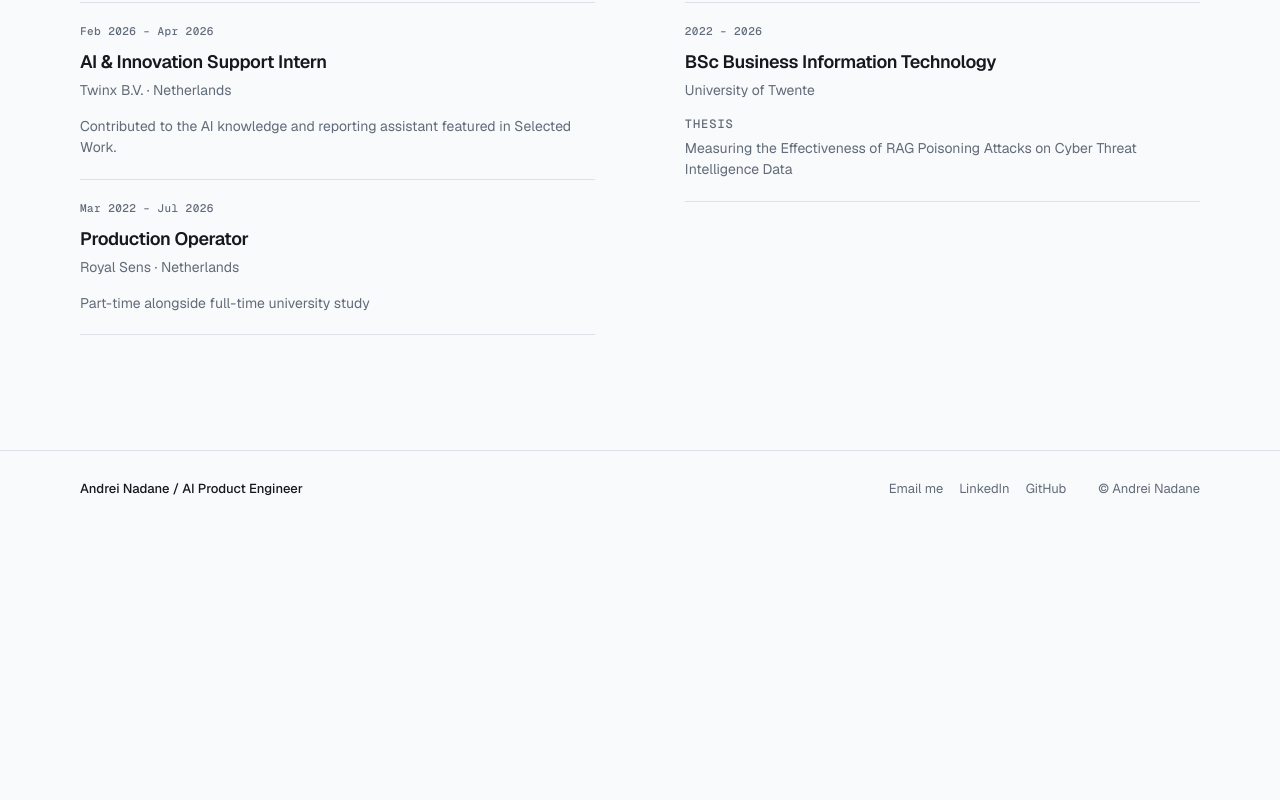
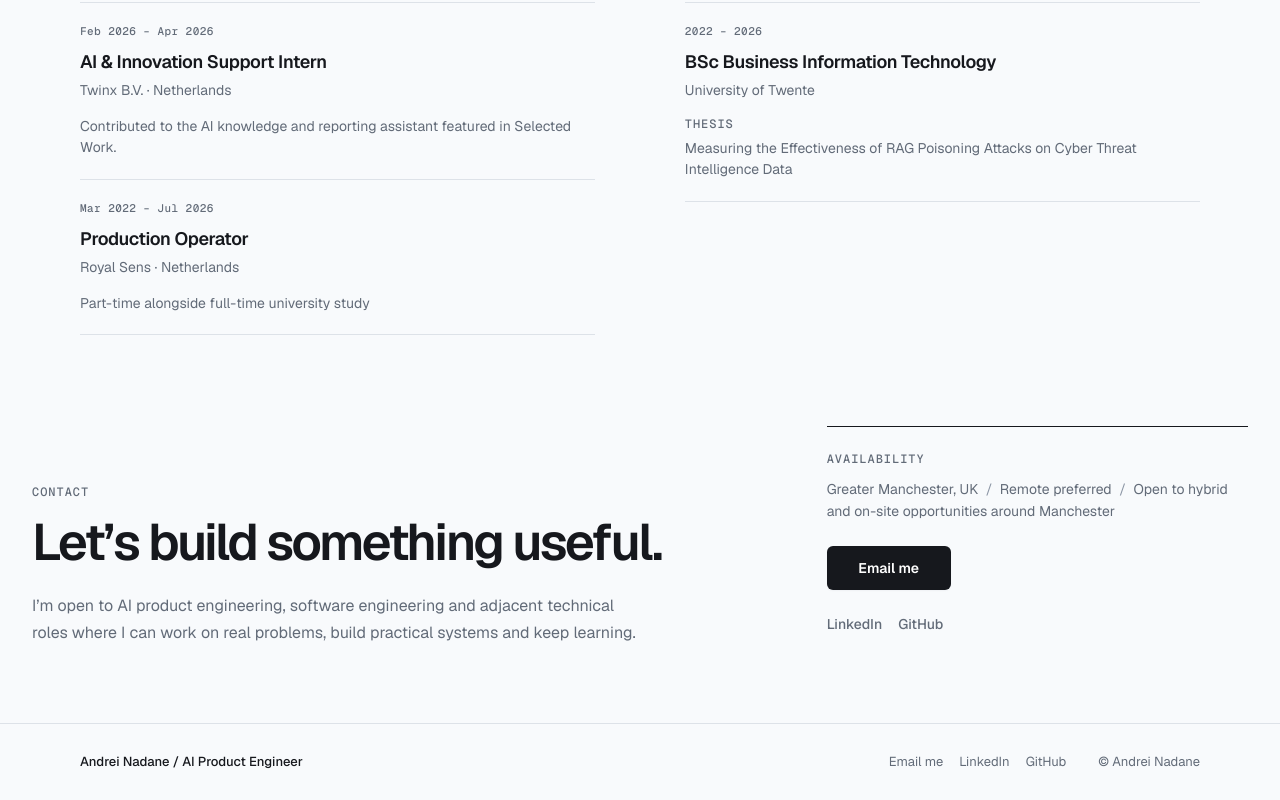
Before and after one commit to Nadane-Portfolio/personal-site, a Next.js app: page / in a window 1280 px wide. Shown: the part 8395-9195 px from the top of the page. Before the commit the page ends 8922 px from the top, so only its background shows below. Built offline with nearby package versions, Linux system fonts and the light colour scheme.

Commit message:
Add homepage contact section

```diff
--- a/src/app/globals.css
+++ b/src/app/globals.css
@@ -1364,6 +1364,7 @@ canvas {
 
 .background {
   border-top: 1px solid var(--color-border);
+  padding-bottom: clamp(3rem, 4vw, 4rem);
 }
 
 .background__header {
@@ -1438,6 +1439,71 @@ canvas {
   margin-top: 0.875rem;
 }
 
+.contact {
+  padding-block: clamp(2.5rem, 3vw, 3rem) clamp(3rem, 6vw, 5rem);
+}
+
+.contact__grid {
+  display: grid;
+  gap: 3rem;
+}
+
+.contact__intro {
+  max-width: 42rem;
+}
+
+.contact__intro .eyebrow {
+  margin: 0 0 1rem;
+}
+
+.contact__summary {
+  max-width: 38rem;
+  margin: 1.5rem 0 0;
+}
+
+.contact__actions {
+  display: flex;
+  flex-direction: column;
+  align-items: flex-start;
+  gap: 1.5rem;
+  padding-top: 1.5rem;
+  border-top: 1px solid var(--color-ink);
+}
+
+.contact__availability .technical-label {
+  margin: 0;
+}
+
+.contact__availability > p:last-child {
+  max-width: 34rem;
+  margin: 0.625rem 0 0;
+  color: var(--color-muted);
+  font-size: 0.875rem;
+  line-height: 1.6;
+}
+
+.contact__availability span {
+  margin-inline: 0.25rem;
+  color: var(--color-subtle);
+}
+
+.contact__email {
+  min-width: 7.75rem;
+}
+
+.contact__profiles {
+  display: flex;
+  flex-wrap: wrap;
+  gap: 1rem;
+}
+
+.contact__profiles a {
+  min-height: 2rem;
+  color: var(--color-muted);
+  font-size: 0.875rem;
+  font-weight: 500;
+}
+
 @media (min-width: 40rem) {
   .content-container,
   .content-container--wide {
@@ -1488,6 +1554,17 @@ canvas {
   .background__grid {
     grid-template-columns: repeat(2, minmax(0, 1fr));
     gap: clamp(2rem, 7vw, 6rem);
+  }
+
+  .contact__actions {
+    flex-direction: row;
+    flex-wrap: wrap;
+    align-items: center;
+    gap: 1.5rem 2rem;
+  }
+
+  .contact__availability {
+    flex: 1 0 100%;
   }
 }
 
@@ -1556,6 +1633,21 @@ canvas {
 
   .skill-groups {
     grid-template-columns: repeat(3, minmax(0, 1fr));
+  }
+
+  .contact__grid {
+    grid-template-columns: minmax(0, 1fr) minmax(18rem, 0.62fr);
+    align-items: end;
+    gap: clamp(3rem, 9vw, 9rem);
+  }
+
+  .contact__actions {
+    flex-direction: column;
+    align-items: flex-start;
+  }
+
+  .contact__availability {
+    flex: initial;
   }
 }
 
--- a/src/app/page.tsx
+++ b/src/app/page.tsx
@@ -1,6 +1,7 @@
 import { AboutSection } from "@/components/home/about-section";
 import { AiPracticeSection } from "@/components/home/ai-practice-section";
 import { BackgroundSection } from "@/components/home/background-section";
+import { ContactSection } from "@/components/home/contact-section";
 import { Hero } from "@/components/home/hero";
 import { HowIWorkSection } from "@/components/home/how-i-work-section";
 import { SkillsSection } from "@/components/home/skills-section";
@@ -16,6 +17,7 @@ export default function Home() {
       <AiPracticeSection />
       <SkillsSection />
       <BackgroundSection />
+      <ContactSection />
     </>
   );
 }
--- /dev/null
+++ b/src/components/home/contact-section.tsx
@@ -0,0 +1,51 @@
+import { availability, contactContent, contactLinks } from "@/content/site";
+
+export function ContactSection() {
+  const emailLinks = contactLinks.filter((link) => link.kind === "email");
+  const profileLinks = contactLinks.filter((link) => link.kind !== "email");
+
+  return (
+    <section className="contact" id="contact" aria-labelledby="contact-title">
+      <div className="content-container content-container--wide contact__grid">
+        <header className="contact__intro">
+          <p className="eyebrow">Contact</p>
+          <h2 className="section-title" id="contact-title">
+            Let’s build something useful.
+          </h2>
+          <p className="contact__summary body-copy">{contactContent.intro}</p>
+        </header>
+
+        <div className="contact__actions">
+          <div className="contact__availability">
+            <p className="technical-label">Availability</p>
+            <p>
+              {availability.location} <span aria-hidden="true">/</span>{" "}
+              {availability.preference} <span aria-hidden="true">/</span>{" "}
+              {availability.opportunities}
+            </p>
+          </div>
+
+          {emailLinks.map((link) => (
+            <a className="button button--primary contact__email" href={link.href} key={link.href}>
+              {link.label}
+            </a>
+          ))}
+
+          <nav aria-label="Contact profiles" className="contact__profiles">
+            {profileLinks.map((link) => (
+              <a
+                aria-label={`${link.label} (opens in a new tab)`}
+                href={link.href}
+                key={link.href}
+                rel="noreferrer"
+                target="_blank"
+              >
+                {link.label}
+              </a>
+            ))}
+          </nav>
+        </div>
+      </div>
+    </section>
+  );
+}
--- a/src/content/site.ts
+++ b/src/content/site.ts
@@ -26,6 +26,11 @@ export const aboutContent: AboutContent = {
   ],
   process: ["Understand", "Choose", "Build", "Test", "Refine"],
 };
+
+export const contactContent = {
+  intro:
+    "I’m open to AI product engineering, software engineering and adjacent technical roles where I can work on real problems, build practical systems and keep learning.",
+} as const;
 
 export const contactLinks: readonly ExternalLink[] = [
   {
```
